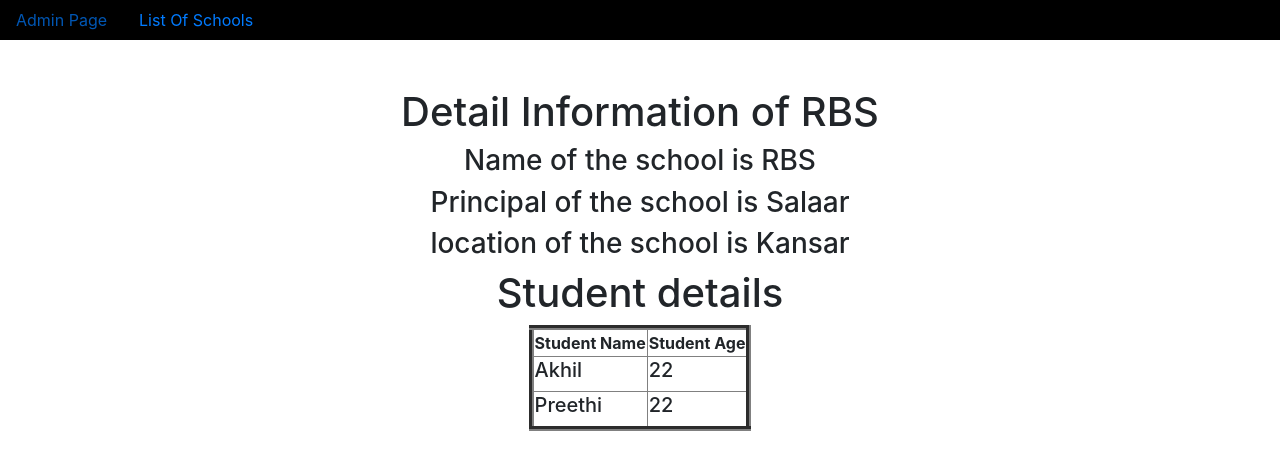
After one commit to akhil1427/List-detail-update-create-delete_views, a Django app: page /1/ in a window 1280 px wide. The commit adds this page. Shown: the top 470 px of the page. Run offline with Django 4.2, Linux system fonts and the light colour scheme; data comes from the database, SQL or seed files in the repository; both versions use the stored data as it was after the commit.

Commit message:
first commit

```diff
--- a/app/models.py
+++ b/app/models.py
@@ -1,5 +1,5 @@
 from django.db import models
-
+from django.urls import reverse
 # Create your models here.
 class School(models.Model):
     scname=models.CharField(max_length=100)
@@ -9,8 +9,11 @@ class School(models.Model):
     def __str__(self):
         return self.scname
 
+    def get_absolute_url(self):
+        return reverse('schooldetail',kwargs={'pk':self.pk})
+
 
 class Students(models.Model):
     sname=models.CharField(max_length=100)
     sage=models.IntegerField()
-    scname=models.ForeignKey(School,on_delete=models.CASCADE,related_name='Students')
+    scname=models.ForeignKey(School,on_delete=models.CASCADE,related_name='Student')
--- a/app/views.py
+++ b/app/views.py
@@ -1,8 +1,13 @@
 from django.shortcuts import render
 from app.models import *
-from django.views.generic import ListView
+from django.views.generic import ListView,DetailView
 # Create your views here.
 class SchoolList(ListView):
     model=School
     context_object_name='Schools'
     ordering=['scname']
+
+class schooldetail(DetailView):
+    model=School
+    context_object_name='scl'
+    ordering=['scname']
--- a/project37/urls.py
+++ b/project37/urls.py
@@ -15,10 +15,12 @@ Including another URLconf
     2. Add a URL to urlpatterns:  path('blog/', include('blog.urls'))
 """
 from django.contrib import admin
-from django.urls import path
+from django.urls import path , re_path
 from app.views import *
 
 urlpatterns = [
     path('admin/', admin.site.urls),
     path('SchoolList/',SchoolList.as_view(),name='SchoolList'),
+    re_path('(?P<pk>\d+)/',schooldetail.as_view(),name='schooldetail'),
+
 ]
--- /dev/null
+++ b/templates/app/dummy.html
@@ -0,0 +1,57 @@
+<!doctype html>
+<html lang="en">
+  <head>
+    <!-- Required meta tags -->
+    <meta charset="utf-8">
+    <meta name="viewport" content="width=device-width, initial-scale=1, shrink-to-fit=no">
+
+    <!-- Bootstrap CSS -->
+    <link rel="stylesheet" href="https://cdn.jsdelivr.net/npm/bootstrap@4.6.2/dist/css/bootstrap.min.css" integrity="sha384-xOolHFLEh07PJGoPkLv1IbcEPTNtaed2xpHsD9ESMhqIYd0nLMwNLD69Npy4HI+N" crossorigin="anonymous">
+    {% block title %}
+    <title>Hello, world!</title>
+    {% endblock %}
+    <style>
+      body
+      {
+
+
+      }
+
+    </style>
+  </head>
+  <body>
+    <center>
+        <nav class="nav" style="background-color: black;">
+            <a href="{% url 'admin:index' %}" class="nav-link">Admin Page</a>
+            <a href="{% url 'SchoolList' %}" class="nav-link">List Of Schools</a>
+
+        </nav>
+        <br><br>
+
+
+
+
+
+
+
+        <!-- Optional JavaScript; choose one of the two! -->
+
+    <!-- Option 1: jQuery and Bootstrap Bundle (includes Popper) -->
+    <script src="https://cdn.jsdelivr.net/npm/jquery@3.5.1/dist/jquery.slim.min.js" integrity="sha384-DfXdz2htPH0lsSSs5nCTpuj/zy4C+OGpamoFVy38MVBnE+IbbVYUew+OrCXaRkfj" crossorigin="anonymous"></script>
+    <script src="https://cdn.jsdelivr.net/npm/bootstrap@4.6.2/dist/js/bootstrap.bundle.min.js" integrity="sha384-Fy6S3B9q64WdZWQUiU+q4/2Lc9npb8tCaSX9FK7E8HnRr0Jz8D6OP9dO5Vg3Q9ct" crossorigin="anonymous"></script>
+
+    <!-- Option 2: Separate Popper and Bootstrap JS -->
+    <!--
+    <script src="https://cdn.jsdelivr.net/npm/jquery@3.5.1/dist/jquery.slim.min.js" integrity="sha384-DfXdz2htPH0lsSSs5nCTpuj/zy4C+OGpamoFVy38MVBnE+IbbVYUew+OrCXaRkfj" crossorigin="anonymous"></script>
+    <script src="https://cdn.jsdelivr.net/npm/popper.js@1.16.1/dist/umd/popper.min.js" integrity="sha384-9/reFTGAW83EW2RDu2S0VKaIzap3H66lZH81PoYlFhbGU+6BZp6G7niu735Sk7lN" crossorigin="anonymous"></script>
+    <script src="https://cdn.jsdelivr.net/npm/bootstrap@4.6.2/dist/js/bootstrap.min.js" integrity="sha384-+sLIOodYLS7CIrQpBjl+C7nPvqq+FbNUBDunl/OZv93DB7Ln/533i8e/mZXLi/P+" crossorigin="anonymous"></script>
+    -->
+    {% block body_block %}
+
+    {% endblock %}
+
+
+   </center>
+
+  </body>
+</html>
--- /dev/null
+++ b/templates/app/school_Detail.html
@@ -0,0 +1,38 @@
+{% extends 'app/dummy.html' %}
+
+
+{% block title %}
+    <title>detail view</title>
+{% endblock %}
+
+
+{% block body_block %}
+    <center>
+        <h1>Detail Information of {{scl.scname}}</h1>
+        <h3>Name of the school is {{scl.scname}}</h3>
+        <h3>Principal of the school is {{scl.scprinc}}</h3>
+        <h3>location of the school is {{scl.scloc}}</h3>
+
+        <h1>Student details</h1>
+        <table border="5px">
+
+            <tr>
+                <th>Student Name</th>
+                <th>Student Age</th>
+            </tr>
+
+
+        {% for S in scl.Student.all %}
+        <tr>
+            <td><h5>{{S.sname}}</h5></td>
+            <td><h5>{{S.sage}}</h5></td>
+
+        </tr>
+
+
+        {% endfor %}
+
+        </table>
+
+    </center>
+{% endblock %}
```
Also changed, not shown: templates/app/School_List.html (+10 -11 lines), app/migrations/0002_alter_students_scname.py (added), db.sqlite3.
